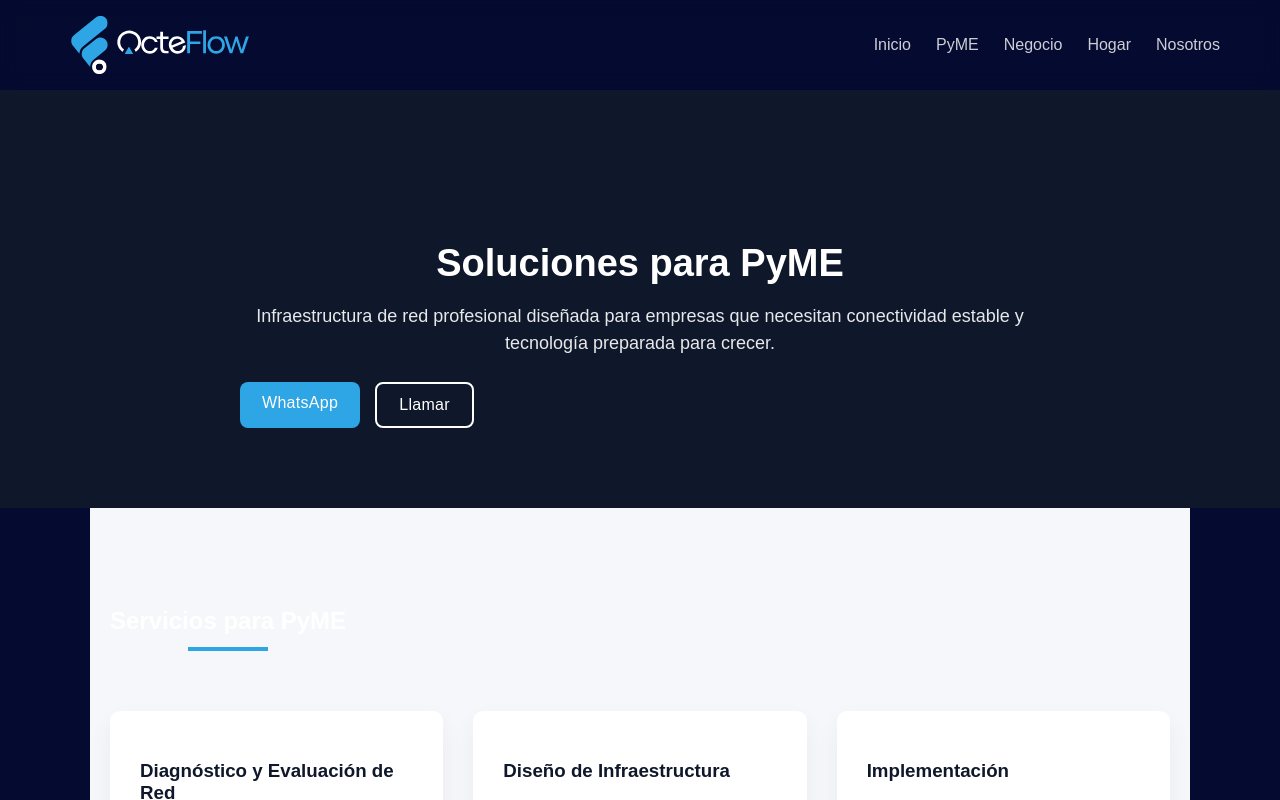
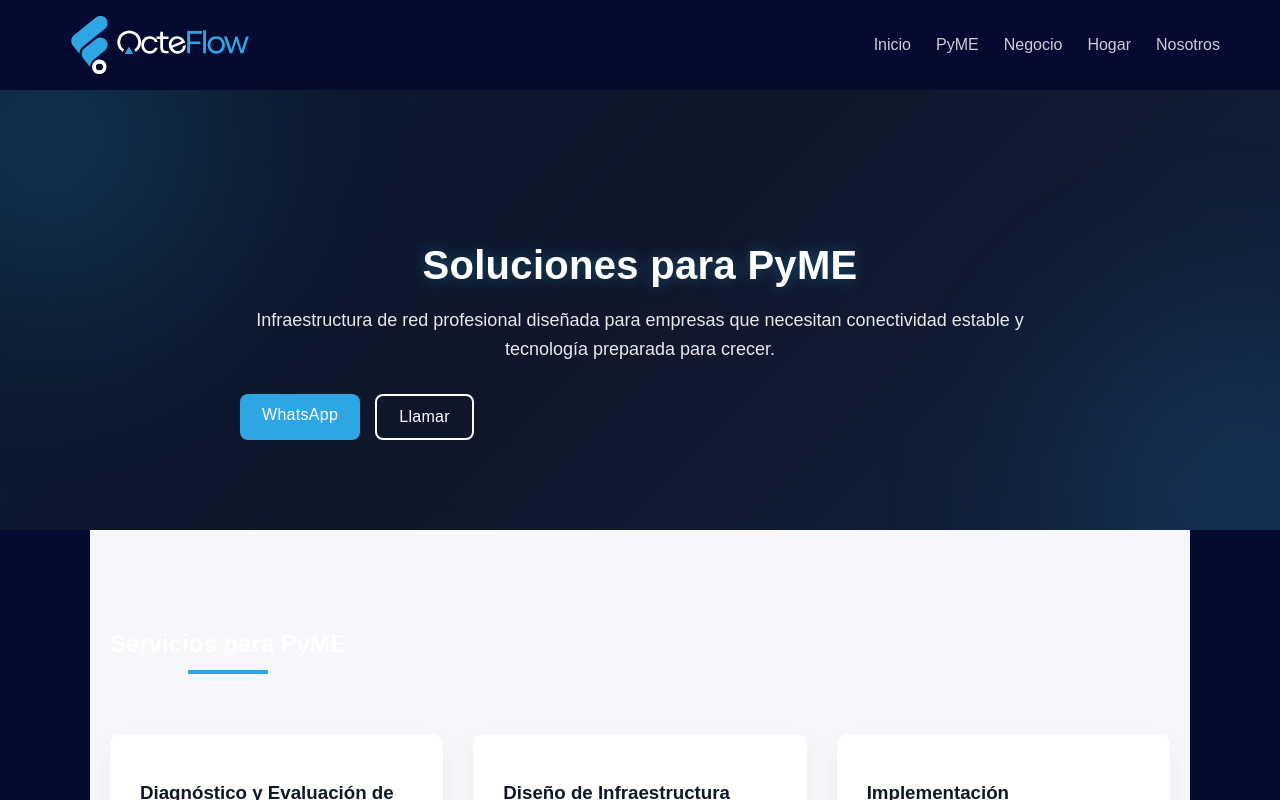
Before and after one commit to OcteFlow/octeflow-site, a Next.js app: page /pyme in a window 1280 px wide. Shown: the top 800 px of the page. Built offline with nearby package versions, Linux system fonts and the light colour scheme.

Commit message:
Update globals.css

```diff
--- a/styles/globals.css
+++ b/styles/globals.css
@@ -1111,35 +1111,107 @@ box-shadow:0 10px 25px rgba(0,0,0,.2);
 
 .page-banner{
 
-background:#0f172a;
+position:relative;
+
+background:linear-gradient(
+135deg,
+#0a192f,
+#0f172a,
+#112240
+);
 
 color:white;
 
 display:flex;
-
 align-items:center;
-
 justify-content:center;
-
 text-align:center;
 
-padding:120px 20px 80px 20px;
+padding:120px 20px 90px 20px;
+
+overflow:hidden;
 
 }
 
+/* glow tecnológico */
+
+.page-banner::before{
+
+content:"";
+
+position:absolute;
+
+top:-200px;
+left:-200px;
+
+width:500px;
+height:500px;
+
+background:radial-gradient(
+circle,
+rgba(46,165,228,0.25) 0%,
+transparent 70%
+);
+
+filter:blur(80px);
+
+}
+
+/* segundo glow */
+
+.page-banner::after{
+
+content:"";
+
+position:absolute;
+
+bottom:-200px;
+right:-200px;
+
+width:500px;
+height:500px;
+
+background:radial-gradient(
+circle,
+rgba(46,165,228,0.18) 0%,
+transparent 70%
+);
+
+filter:blur(80px);
+
+}
+
+/* contenedor */
+
 .page-banner-overlay{
+
+position:relative;
 
 max-width:800px;
 
+z-index:2;
+
 }
+
+/* titulo */
 
 .page-banner h1{
 
-font-size:38px;
+font-size:40px;
 
-margin-bottom:15px;
+margin-bottom:14px;
+
+font-weight:700;
+
+letter-spacing:.3px;
+
+text-shadow:
+
+0 0 15px rgba(46,165,228,0.4);
 
 }
+
+/* subtitulo */
 
 .page-banner p{
 
@@ -1147,8 +1219,8 @@ font-size:18px;
 
 opacity:.9;
 
-margin-bottom:25px;
+margin-bottom:30px;
 
-line-height:1.5;
+line-height:1.6;
 
 }
```
